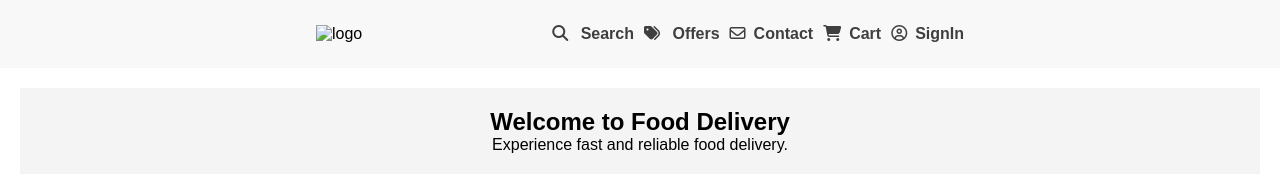
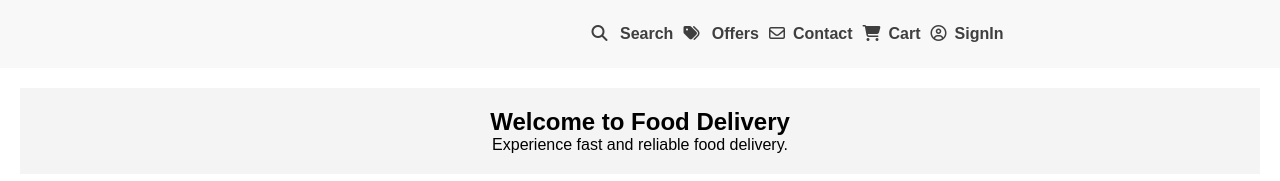
Before and after one commit to mahireddy05/Hostel_Food_Delivery, a plain HTML site: page index.html in a window 1280 px wide. Shown: the top 181 px of the page. Drawn offline with Linux system fonts and the light colour scheme; the site is published under a folder, as on GitHub Pages, so addresses that start at the root find nothing.

Commit message:
Update index.html

```diff
--- a/index.html
+++ b/index.html
@@ -13,10 +13,10 @@
     <header>
         <nav class="navbar">
             <div class="logo">
-                <img src="/foobee-unscreen.gif" alt="logo" class="logoimg" >
+                <img src="foobee-unscreen.gif" alt="logo" class="logoimg" >
             </div>
             <ul>
-                <li><a href="/search.html"><i class="fa-solid fa-magnifying-glass"></i> Search</a></li>
+                <li><a href="search.html"><i class="fa-solid fa-magnifying-glass"></i> Search</a></li>
                 <li><a href="#"><i class="fa-solid fa-tags"></i> Offers</a></li>
                 <li><a href="#"><i class="fa-regular fa-envelope"></i>Contact</a></li>
                 <li><a href="#"><i class="fa-solid fa-cart-shopping"></i>Cart</a></li>
```
